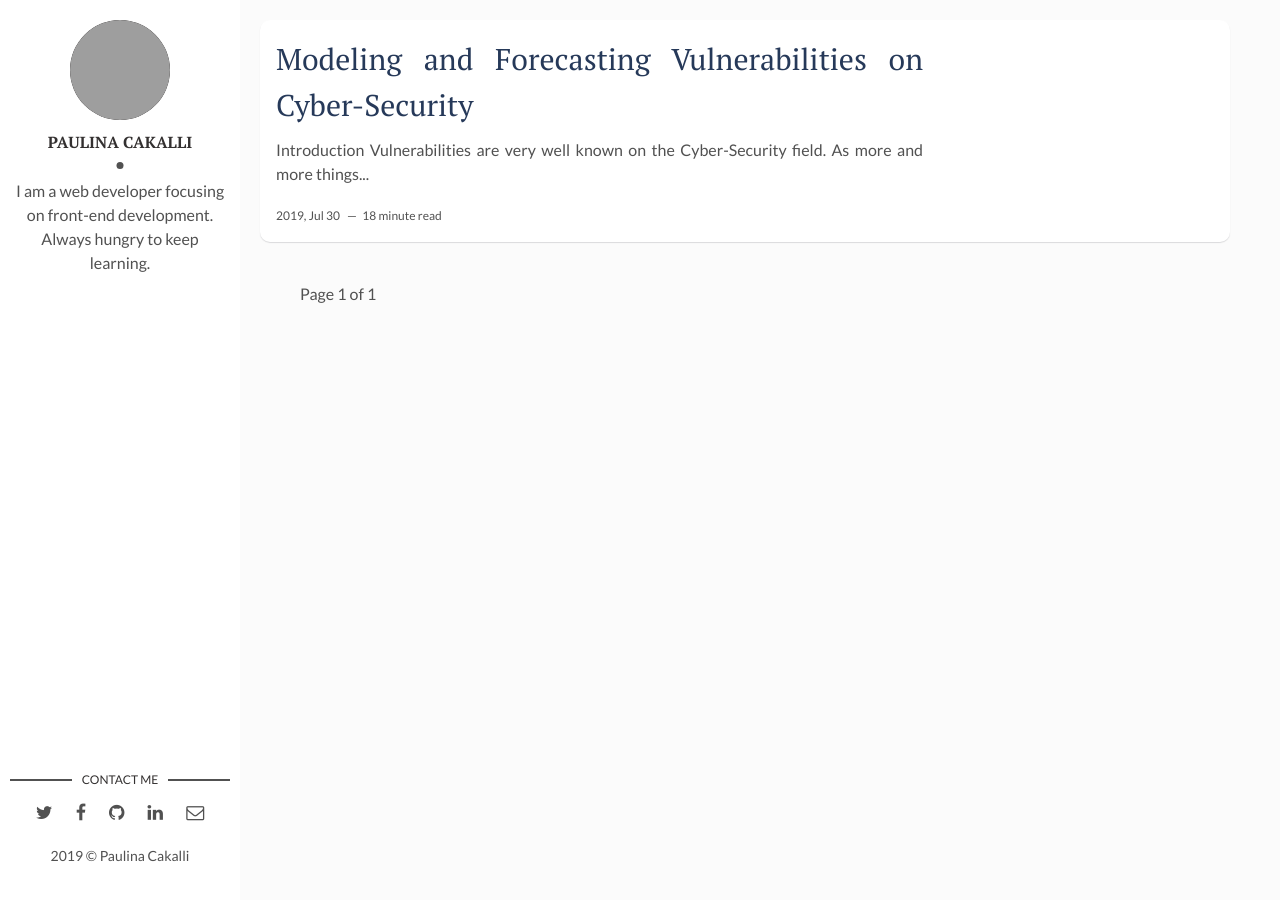
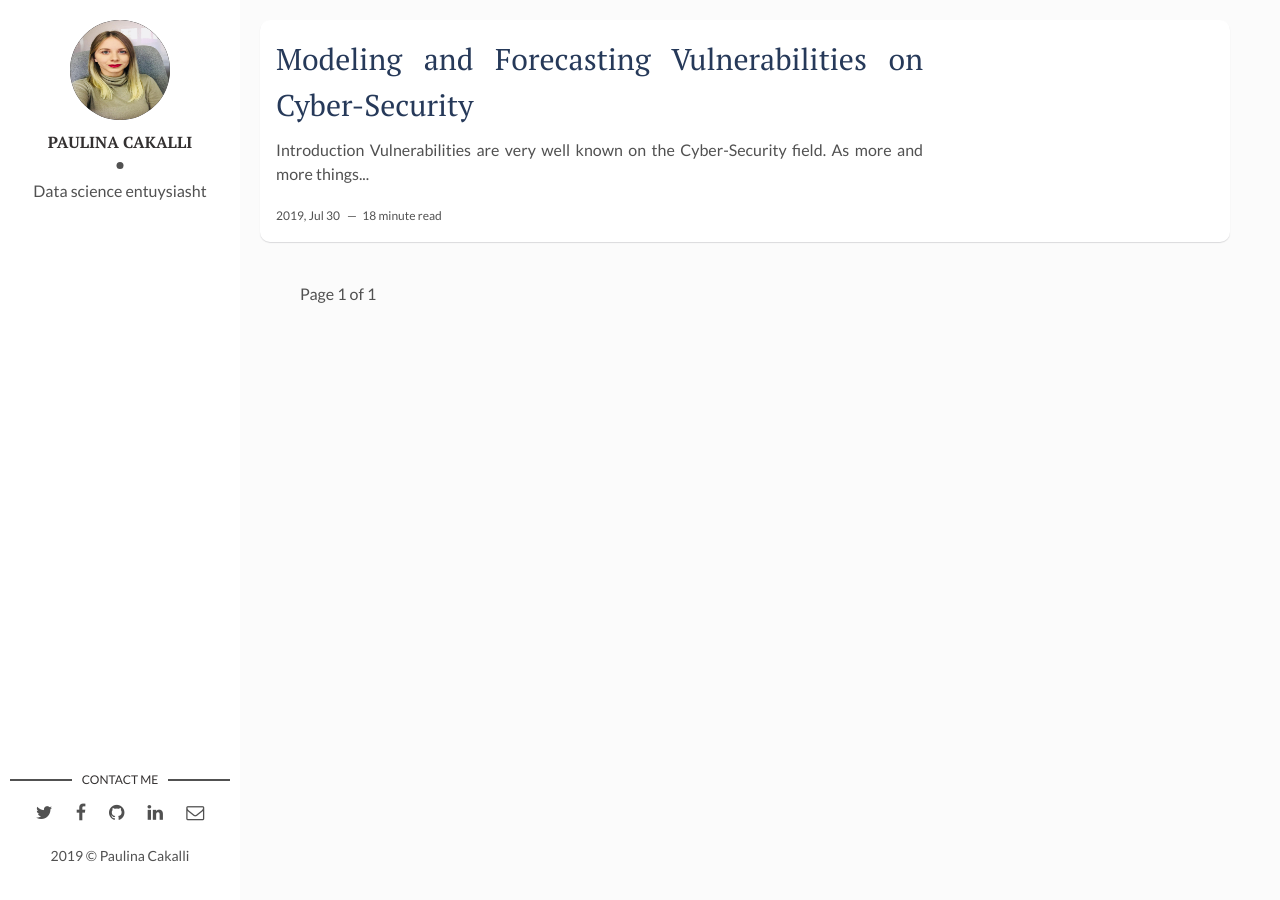
Before and after one commit to PaulinaCakalli/paulinacakalli.github.io, a Jekyll site: the page built from index.html, in a window 1280 px wide. Built offline with Jekyll 4.4.1, drawn with Linux system fonts in a browser that asks for light colours; the list of posts is cut into pages by our own code; grey boxes are pictures that could not be loaded.

Commit message:
Added things

```diff
--- a/_config.yml
+++ b/_config.yml
@@ -10,16 +10,16 @@ site-twitter: #if your site has a twitter account, enter it here
 
 # Author Settings
 author: Paulina Cakalli # add your name
-author-img:  # add your photo
-about-author: I am a web developer focusing on front-end development. Always hungry to keep learning. # add description
+author-img: profile.jpeg # add your photo
+about-author: Data science entuysiasht
 social-twitter: # add your Twitter handle
 social-facebook: # add your Facebook handle
-social-github: paulinacakalli # add your Github handle
-social-linkedin: # add your Linkedin handle
+social-github: PaulinaCakalli # add your Github handle
+social-linkedin: paulina-cakalli-244489187 # add your Linkedin handle
 social-email: # add your Email address
 
 # Disqus
-discus-identifier: mr-brown # add your discus identifier
+#discus-identifier: mr-brown # add your discus identifier
 
 # Tracker
 analytics: # Google Analytics
```
Also changed, not shown: assets/img/favicon/apple-touch-icon-144x144.png (deleted), assets/img/favicon/apple-touch-icon-72x72.png (deleted), assets/img/favicon/apple-touch-icon.png (deleted), assets/img/favicon/favicon.ico (deleted), assets/img/profile.jpeg (added).
